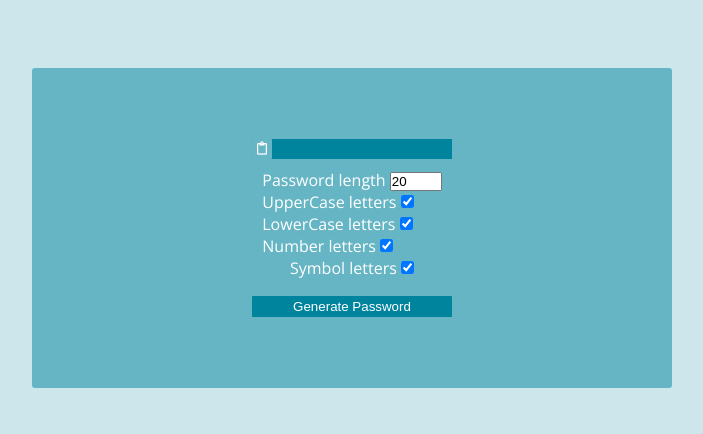
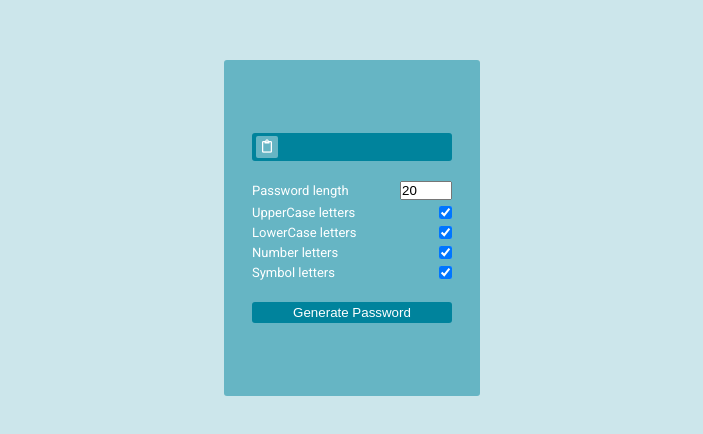
Before and after one commit to SamanKeighobadi/password-generator, a plain HTML site: page index.html in a window 1280 px wide. Shown: the part 172-606 px from the top of the page, without its empty margins (288-991 px from the left). Drawn offline with nearby package versions, Linux system fonts and the light colour scheme.

Commit message:
completed styles

```diff
--- a/style.css
+++ b/style.css
@@ -1,4 +1,4 @@
-@import url('https://fonts.googleapis.com/css2?family=Open+Sans:wght@300&display=swap');
+@import url('https://fonts.googleapis.com/css2?family=Roboto:wght@400&display=swap');
 * {
   padding: 0px;
   margin: 0px;
@@ -8,7 +8,7 @@
   --primaryColor: #66b5c4;
   --secondaryColor: #00839c;
   --background: #cce6eb;
-  --textColor: #fff
+  --textColor: #fff;
 }
 body {
   background-color: var(--background);
@@ -16,36 +16,50 @@ body {
   justify-content: center;
   align-items: center;
   height: 100vh;
-  font-family: "Open Sans",sans-serif;
+  font-family: "Roboto", sans-serif;
 }
-.container{
-    width: 50vw;
-    height: 40vh;
+.container {
+  width: 20vw;
+  height: 42vh;
   background-color: var(--primaryColor);
-    border-radius: 3px ;
+  border-radius: 3px;
   display: flex;
   justify-content: center;
   align-items: center;
   flex-direction: column;
 }
-.result-container{
+.result-container {
   display: inline-block;
   width: 200px;
   /* height: 15px; */
   background-color: var(--secondaryColor);
-   padding: .8px 0;
+  padding: 3px 0;
   margin: 0 0 10px 0;
+  border-radius: 3px;
 }
-.copy-btn{
+.copy-btn {
   background-color: var(--primaryColor);
+  padding: 4px 6px;
+  margin: 0 0 0 4px;
+  border-radius: 2px;
 }
-.generate-btn{
+.generate-btn {
   width: 200px;
   margin: 17px 0 0 0;
+  border-radius: 3px;
 }
-button{
+.settings {
+  width: 200px;
+  padding: 5px 0;
+}
+.setting {
+  margin: 5px 0 0 0;
+  display: flex;
+  justify-content: space-between;
+  align-items: center;
+}
+button {
   padding: 3px 5px;
-    border-radius: 1px;
   outline: none;
   border: none;
   background-color: var(--secondaryColor);
@@ -53,7 +67,7 @@ button{
   cursor: pointer;
   /* box-shadow: 2px 0px 5px rgba(0, 0, 0, .5); */
 }
-label{
+label {
   color: var(--textColor);
-    padding: 10px 0;
+  font-size: 13px;
 }
```
Also changed, not shown: index.html (+1 -1 lines). Lines whose indentation alone changed are shown as unchanged.
